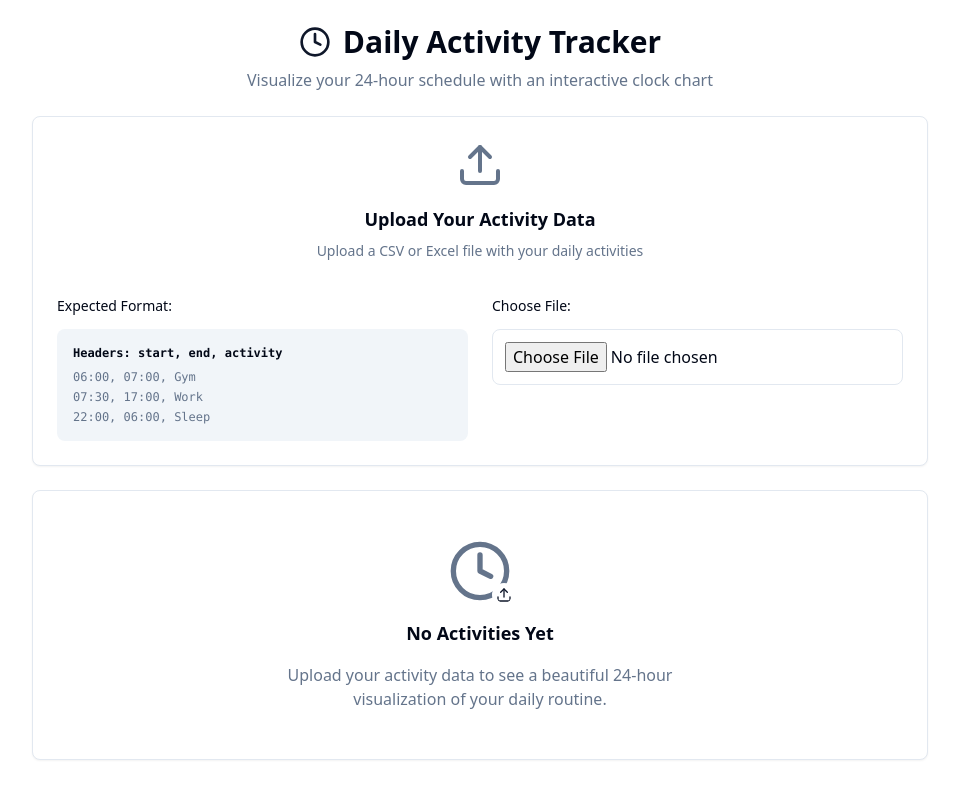
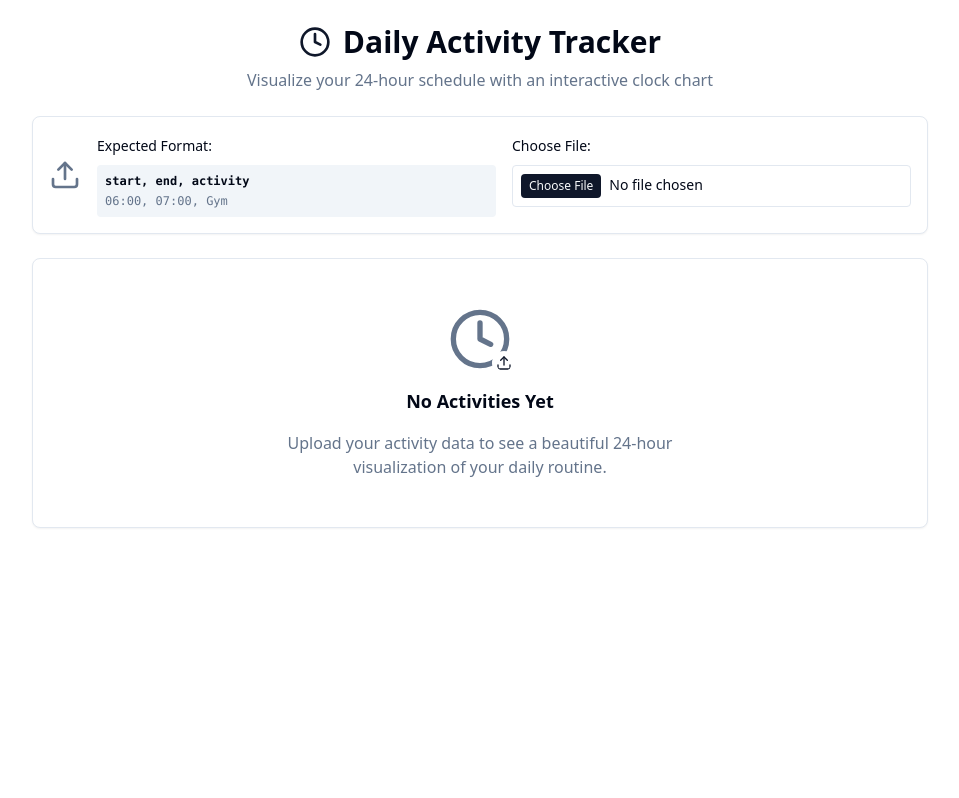
Before and after one commit to pararang/day-cycle-chart, a React (Vite) app: page / in a window 1280 px wide. Shown: the whole page, without its empty margins (160-1119 px from the left). Built offline with nearby package versions, Linux system fonts and the light colour scheme.

Commit message:
Reduce space for file upload and format example
Reduced the vertical space used by the file upload control and the sample format input in `src/components/FileUpload.tsx` to improve UI density.

```diff
--- a/src/components/FileUpload.tsx
+++ b/src/components/FileUpload.tsx
@@ -9,44 +9,34 @@ interface FileUploadProps {
 
 const FileUpload: React.FC<FileUploadProps> = ({ onFileUpload, fileName }) => {
   return (
-    <Card className="mb-6">
-      <CardContent className="p-6">
-        <div className="flex flex-col space-y-4">
-          <div className="text-center">
-            <Upload className="mx-auto h-12 w-12 text-muted-foreground mb-4" />
-            <h3 className="text-lg font-semibold mb-2">Upload Your Activity Data</h3>
-            <p className="text-sm text-muted-foreground mb-4">
-              Upload a CSV or Excel file with your daily activities
-            </p>
+    <Card className="mb-4">
+      <CardContent className="p-4">
+        <div className="flex items-center gap-4">
+          <div className="flex-shrink-0">
+            <Upload className="h-8 w-8 text-muted-foreground" />
           </div>
 
-          <div className="grid md:grid-cols-2 gap-6">
-            <div className="space-y-3">
+          <div className="flex-1 grid md:grid-cols-2 gap-4 items-start">
+            <div className="space-y-2">
               <label className="text-sm font-medium">Expected Format:</label>
-              <div className="bg-muted p-4 rounded-lg text-xs font-mono">
-                <div className="font-semibold mb-2">Headers: start, end, activity</div>
-                <div className="space-y-1 text-muted-foreground">
-                  <div>06:00, 07:00, Gym</div>
-                  <div>07:30, 17:00, Work</div>
-                  <div>22:00, 06:00, Sleep</div>
-                </div>
+              <div className="bg-muted p-2 rounded text-xs font-mono">
+                <div className="font-semibold mb-1">start, end, activity</div>
+                <div className="text-muted-foreground">06:00, 07:00, Gym</div>
               </div>
             </div>
 
-            <div className="space-y-3">
+            <div className="space-y-2">
               <label className="text-sm font-medium">Choose File:</label>
-              <div className="relative">
-                <input
-                  type="file"
-                  accept=".csv,.xlsx,.xls"
-                  onChange={onFileUpload}
-                  className="w-full p-3 border border-input rounded-lg bg-background hover:bg-accent hover:text-accent-foreground transition-colors cursor-pointer"
-                />
-              </div>
+              <input
+                type="file"
+                accept=".csv,.xlsx,.xls"
+                onChange={onFileUpload}
+                className="w-full p-2 text-sm border border-input rounded bg-background hover:bg-accent hover:text-accent-foreground transition-colors cursor-pointer file:mr-2 file:px-2 file:py-1 file:rounded file:border-0 file:bg-primary file:text-primary-foreground file:text-xs"
+              />
               {fileName && (
-                <div className="flex items-center space-x-2 text-sm text-green-600">
-                  <div className="w-2 h-2 bg-green-500 rounded-full"></div>
-                  <span>Loaded: {fileName}</span>
+                <div className="flex items-center gap-1 text-xs text-green-600">
+                  <div className="w-1.5 h-1.5 bg-green-500 rounded-full"></div>
+                  <span>{fileName}</span>
                 </div>
               )}
             </div>
```
